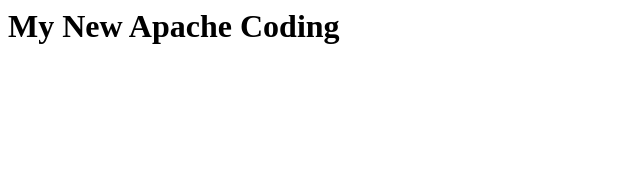
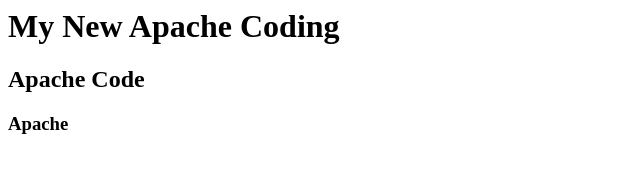
Before and after one commit to adilsarim/apache, a plain HTML site: page index.html in a window 1280 px wide. Shown: the whole page, without its empty margins (0-640 px from the left). Drawn offline with Linux system fonts and the light colour scheme.

Commit message:
by sarim-dev

```diff
--- a/index.html
+++ b/index.html
@@ -1,3 +1,5 @@
 <html>
 	<h1> My New Apache Coding </h1>
+	<h2> Apache Code </h2>
+	<h3> Apache </h3>
 </html>
```
